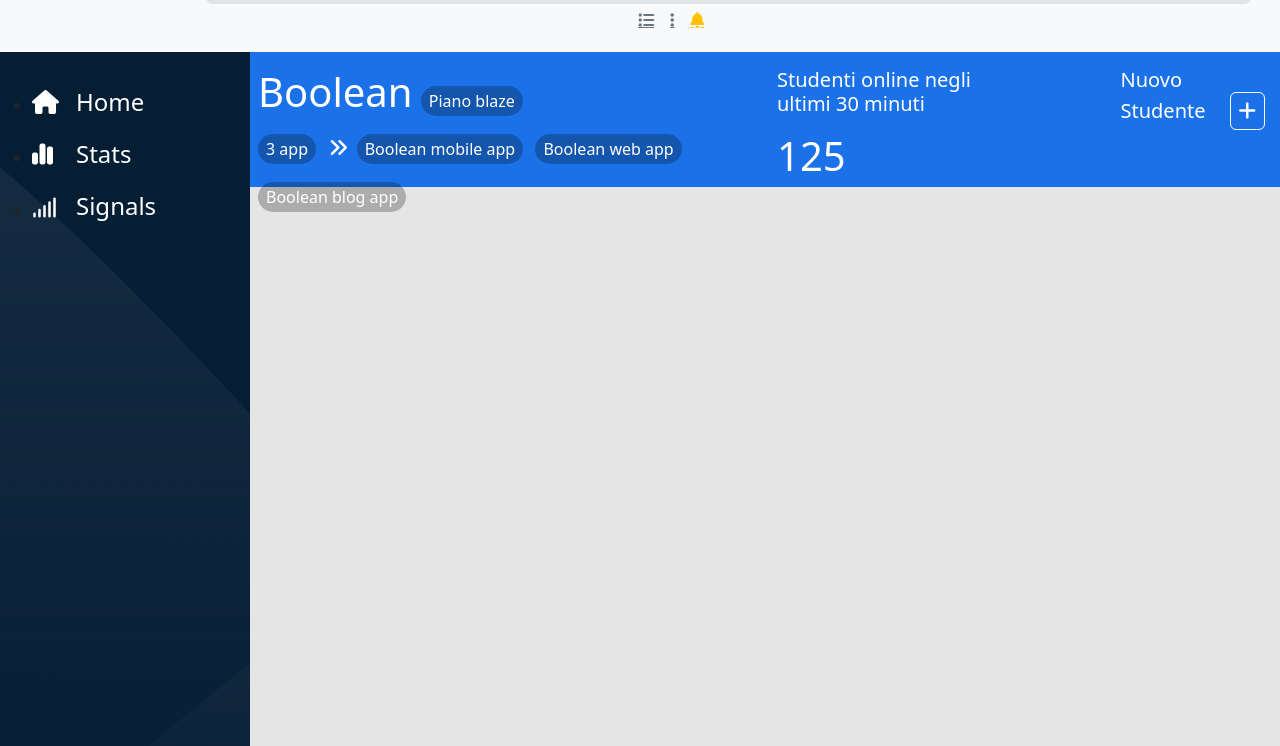
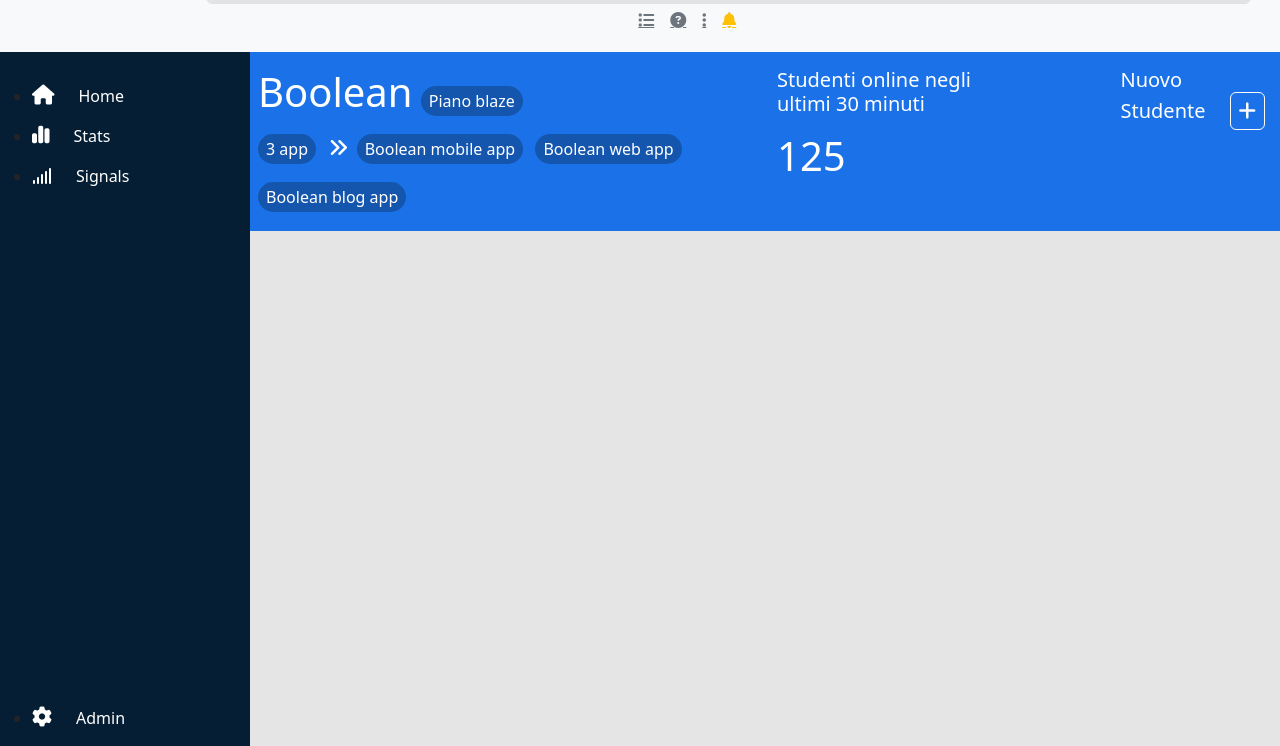
Before and after one commit to GiuliaCarangelo/html-css-bootstrap-dashboard, a plain HTML site: page index.html in a window 1280 px wide. Shown: the part 54-800 px from the top of the page. Drawn offline with nearby package versions, Linux system fonts and the light colour scheme.

Commit message:
fix main container

```diff
--- a/index.html
+++ b/index.html
@@ -41,6 +41,8 @@
                 <div class="d-flex justify-content-around my_btn-width">
                     <a class="d-xl-inline-flex d-lg-block d-md-none p-2 ps-4 text-secondary" href="#"><i
                             class="fa-solid fa-list"></i></a>
+                    <a class="d-xl-inline-flex d-lg-block d-md-none p-2 ps-2 text-secondary" href="#"><i
+                            class="fa-solid fa-circle-question"></i></a>
                     <a class="d-xl-inline-flex d-lg-block d-md-none p-2 text-secondary" href="#"><i
                             class="fa-solid fa-ellipsis-vertical"></i></a>
                     <a class="d-xl-inline-flex d-lg-block d-md-block p-2 text-warning" href="#"><i
@@ -49,50 +51,48 @@
             </div>
         </nav>
     </header>
-
-    <main class="d-flex flex-row my_main-height">
+    <section class="d-flex">
         <!-- ASIDE SECTION -->
-        <section class="d-flex">
-            <aside class="h-100 d-flex align-content-between custom-width my_dark-blue">
+        <aside class="my_aside-height d-flex align-content-between position-absolute custom-width my_dark-blue">
             <div class="d-flex w-100 text-start flex-column pe-4">
                 <ul class="pt-4">
                     <li class="py-2">
-                            <a class="fs-4 text-decoration-none text-white" href="#"><i
-                                    class="fa-solid fa-house fs-4 me-4"></i>Home</a>
+                        <a class="fs-6 text-decoration-none text-white" href="#"><i
+                                class="fa-solid fa-house fs-5 me-4"></i>Home</a>
                     </li>
                     <li class="py-2">
-                            <a class="fs-4 text-decoration-none text-white" href="#"><i
-                                    class="fa-solid fa-chart-simple fs-4 me-4"></i>Stats</a>
+                        <a class="fs-6 text-decoration-none text-white" href="#"><i
+                                class="fa-solid fa-chart-simple fs-5 me-4"></i>Stats</a>
                     </li>
                     <li class="py-2">
-                            <a class="fs-4 text-decoration-none text-white" href="#"><i
-                                    class="fa-solid fa-signal fs-5 me-4"></i>Signals</a>
+                        <a class="fs-6 text-decoration-none text-white" href="#"><i
+                                class="fa-solid fa-signal fs-6 me-4"></i>Signals</a>
                     </li>
-                        <li class="admin-item py-2">
-                            <a class="fs-4 text-decoration-none text-white" href="#"><i
+                    <li class="position-absolute bottom-0 mb-5">
+                        <a class="fs-6 text-decoration-none text-white" href="#"><i
                                 class="fa-solid fa-gear fs-5 me-4"></i>Admin</a>
                     </li>
-
                 </ul>
             </div>
     </section>
         </aside>
-        <header class="h-100 my-bg-lightgray">
-            <div class="main_header-height main_header-width my_light-blue-bg">
+
+        <header class="my_margin-left main_header-height  main_header-width d-flex flex-column">
+            <div class="main_header-width my_light-blue-bg">
                 <div class="row px-2 py-3 text-white fw-">
                     <div class="col-6 fs-2">
                         <h1 class="d-inline-block mb-0">Boolean</h1>
-                        <a class="text-white text-decoration-none custom_badge-bg px-2 py-1 me-1 rounded-pill fs-6 "
+                        <a class="text-white text-decoration-none custom_badge-bg px-2 py-1 me-1 rounded-pill fs-6"
                             href="#">Piano blaze</a>
                         <div>
-                            <a class="text-white text-decoration-none custom_badge-bg px-2 py-1 me-1 rounded-pill fs-6 "
+                            <a class="text-white text-decoration-none custom_badge-bg px-2 py-1 me-1 rounded-pill fs-6"
                                 href="#">3 app</a>
                             <i class="fa-solid fa-angles-right text-white fs-5"></i>
-                            <a class="text-white text-decoration-none custom_badge-bg px-2 py-1 me-1 rounded-pill fs-6 "
+                            <a class="text-white text-decoration-none custom_badge-bg px-2 py-1 me-1 rounded-pill fs-6"
                                 href="#">Boolean mobile app</a>
-                            <a class="text-white text-decoration-none custom_badge-bg px-2 py-1 me-1 rounded-pill fs-6 "
+                            <a class="text-white text-decoration-none custom_badge-bg px-2 py-1 me-1 rounded-pill fs-6"
                                 href="#">Boolean web app</a>
-                            <a class="text-white text-decoration-none custom_badge-bg px-2 py-1 me-1 rounded-pill fs-6 "
+                            <a class="text-white text-decoration-none custom_badge-bg px-2 py-1 me-1 rounded-pill fs-6"
                                 href="#">Boolean blog app</a>
                         </div>
                     </div>
@@ -103,15 +103,14 @@
                         </div>
                     </div>
                     <div class="col-3 ps-5">
-                        <h5 class="ps-5" >Nuovo Studente<i class="fa-solid fa-plus p-2 ms-4 rounded border-white border border-info"></i></h5>                    </h5>
-                    </div>
-
-                </div>
+                        <h5 class="ps-5">Nuovo Studente<i class="fa-solid fa-plus p-2 ms-4 rounded border-white border border-info"></i>
                     </div>
         </header>
-        <div class="main-content border-test">
 
-        </div>
+    <!-- MAIN SECTTION -->
+    <main class="d-flex my-bg-lightgray flex-row flex-wrap my_main-width my_main-height">
+
+
     </main>
 
 
--- a/styles/style.css
+++ b/styles/style.css
@@ -31,11 +31,21 @@
 }
 
 .my_main-height{
-    height: calc(100vh - 72px);
+    height: calc(100vh - 200px);
+}
+
+.my_main-width{
+    margin-left: 250px;
+}
+
+/* dare of: scroll e aumentare height in seguito */
+
+.my_aside-height{
+    height: calc( 100vh - 74.5px);
 }
 
 .main_header-height{
-    height: 135px;
+    height: 130px;
 }
 
 .main_header-width{
@@ -65,3 +75,11 @@
 .custom_badge-bg{
     background-color: rgba(0, 0, 0, .25);
 }
+
+.my_main-margin{
+    margin-top: 150px;
+}
+
+.my_margin-left{
+    margin-left: 250px;
+}
```
Also changed, not shown: img/mobile-logo.png (added). Lines whose indentation alone changed are shown as unchanged.
